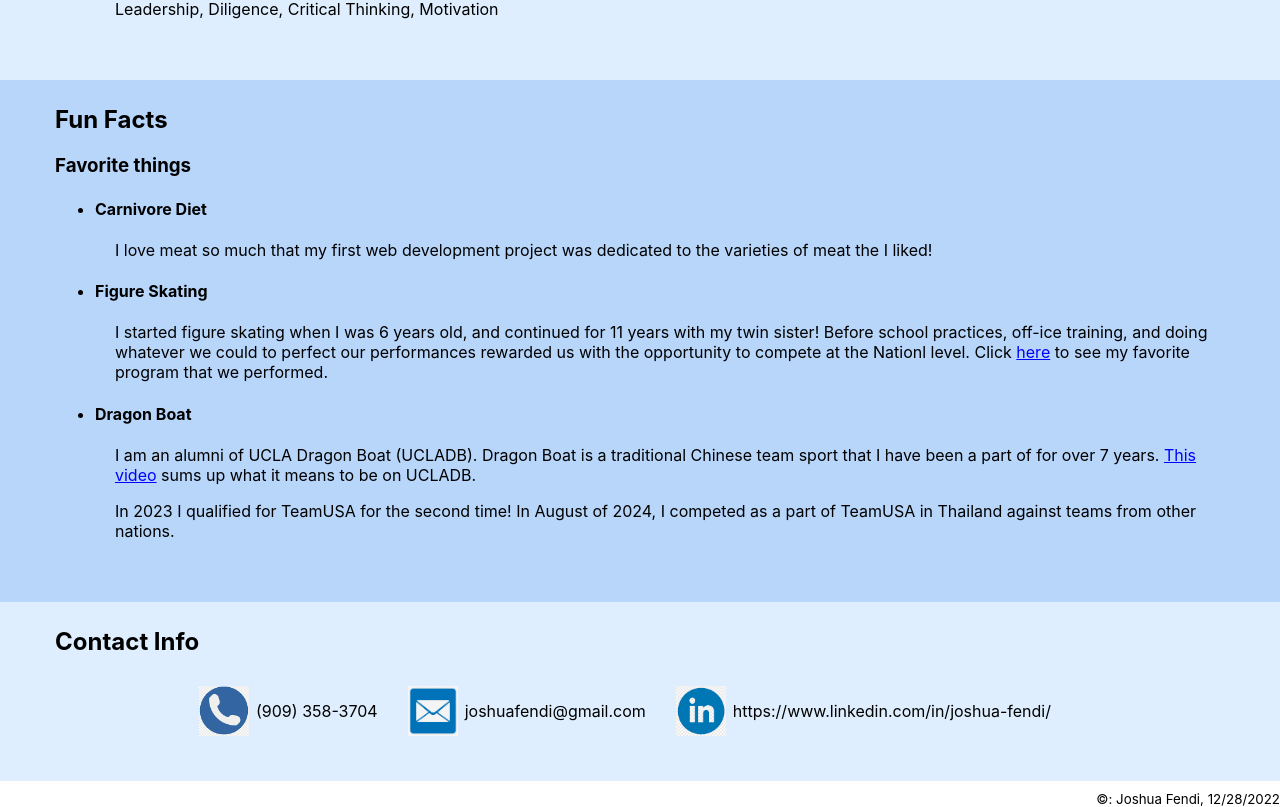
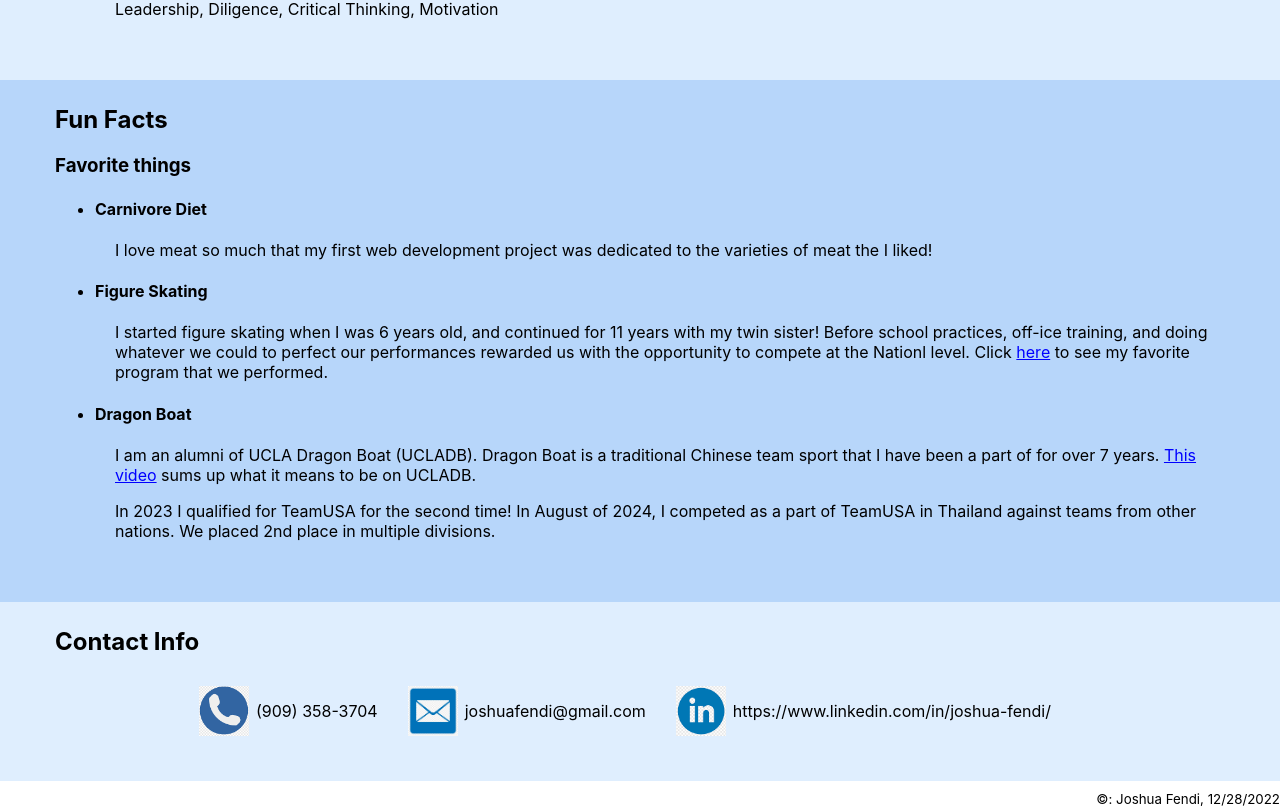
Before and after one commit to joshfendi/portfolio, a Next.js app: page / in a window 1280 px wide. Shown: the part 2709-3516 px from the top of the page. Built offline with nearby package versions, Linux system fonts and the light colour scheme.

Commit message:
db description

```diff
--- a/components/tabs/funfacts.js
+++ b/components/tabs/funfacts.js
@@ -49,7 +49,7 @@ const FunFactPage = ({ children }) => {
             <p>
               In 2023 I qualified for TeamUSA for the second time! In August of
               2024, I competed as a part of TeamUSA in Thailand against
-              teams from other nations.
+              teams from other nations. We placed 2nd place in multiple divisions.
             </p>
           </li>
         </ul>
```
